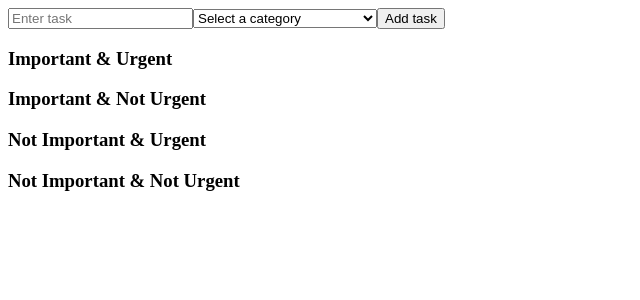
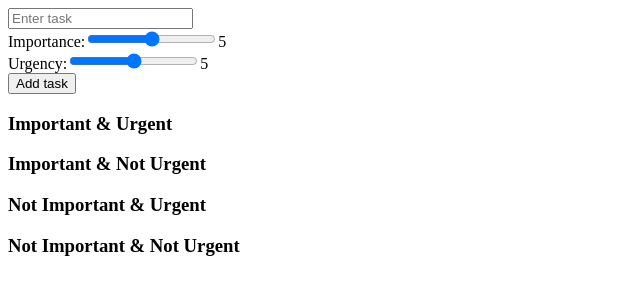
Before and after one commit to mikeonthemike/EisenhowerMatrix, a React (Vite) app: page / in a window 1280 px wide. Shown: the top 300 px of the page, without its empty margins (0-640 px from the left). Built offline with nearby package versions, Linux system fonts and the light colour scheme.

Commit message:
Switched drop down selection of importance and urgency to sliders

```diff
--- a/src/App.jsx
+++ b/src/App.jsx
@@ -3,14 +3,16 @@ import React, { useState } from 'react';
 function App() {
   const [tasks, setTasks] = useState([]);
   const [taskInput, setTaskInput] = useState('');
-  const [taskCategory, setTaskCategory] = useState('');
+  const [importanceScore, setImportanceScore] = useState(5);
+  const [urgencyScore, setUrgencyScore] = useState(5);
 
   const handleSubmit = (e) => {
     e.preventDefault();
-    const newTask = { task: taskInput, category: taskCategory };
+    const newTask = { task: taskInput, importance: importanceScore, urgency: urgencyScore };
     setTasks([...tasks, newTask]);
     setTaskInput('');
-    setTaskCategory('');
+    setImportanceScore(5);
+    setUrgencyScore(5);
   };
 
   return (
@@ -22,64 +24,66 @@ function App() {
           value={taskInput}
           onChange={(e) => setTaskInput(e.target.value)}
         />
-        <select
-          value={taskCategory}
-          onChange={(e) => setTaskCategory(e.target.value)}
-        >
-          <option value="" disabled>
-            Select a category
-          </option>
-          <option value="important-urgent">Important & Urgent</option>
-          <option value="important-not-urgent">Important & Not Urgent</option>
-          <option value="not-important-urgent">Not Important & Urgent</option>
-          <option value="not-important-not-urgent">Not Important & Not Urgent</option>
-        </select>
+        <div>
+          <label>Importance:</label>
+          <input
+            type="range"
+            min="0"
+            max="10"
+            value={importanceScore}
+            onChange={(e) => setImportanceScore(parseInt(e.target.value))}
+          />
+          <span>{importanceScore}</span>
+        </div>
+        <div>
+          <label>Urgency:</label>
+          <input
+            type="range"
+            min="0"
+            max="10"
+            value={urgencyScore}
+            onChange={(e) => setUrgencyScore(parseInt(e.target.value))}
+          />
+          <span>{urgencyScore}</span>
+        </div>
         <button type="submit">Add task</button>
       </form>
-      <div class="divTable" className="matrix">
-        <div class="divTableBody" >
-
-            <div class="divTableRow">
-              <div class="divTableCell"
-                    className="quadrant important-urgent">
+      <div className="matrix">
+        <div className="quadrant important-urgent">
           <h3>Important & Urgent</h3>
           <ul>
             {tasks
-                      .filter((task) => task.category === 'important-urgent')
+              .filter((task) => task.importance >= 5 && task.urgency >= 5)
               .map((task, index) => (
                 <li key={index}>{task.task}</li>
               ))}
           </ul>
         </div>
-
-              <div class="divTableCell" className="quadrant important-not-urgent">
+        <div className="quadrant important-not-urgent">
           <h3>Important & Not Urgent</h3>
           <ul>
             {tasks
-                      .filter((task) => task.category === 'important-not-urgent')
+              .filter((task) => task.importance >= 5 && task.urgency < 5)
               .map((task, index) => (
                 <li key={index}>{task.task}</li>
               ))}
           </ul>
         </div>
-            </div>
-            <div class="divTableRow">
-              <div class="divTableCell" className="quadrant not-important-urgent">
+        <div className="quadrant not-important-urgent">
           <h3>Not Important & Urgent</h3>
           <ul>
             {tasks
-                      .filter((task) => task.category === 'not-important-urgent')
+              .filter((task) => task.importance < 5 && task.urgency >= 5)
               .map((task, index) => (
                 <li key={index}>{task.task}</li>
               ))}
           </ul>
-
         </div>
-              <div class="divTableCell" className="quadrant not-important-not-urgent">
+        <div className="quadrant not-important-not-urgent">
           <h3>Not Important & Not Urgent</h3>
           <ul>
             {tasks
-                      .filter((task) => task.category === 'not-important-not-urgent')
+              .filter((task) => task.importance < 5 && task.urgency < 5)
               .map((task, index) => (
                 <li key={index}>{task.task}</li>
               ))}
@@ -87,8 +91,6 @@ function App() {
         </div>
       </div>
     </div>
-        </div>
-      </div>
   );
 }
 
```
Lines whose indentation alone changed are shown as unchanged.
